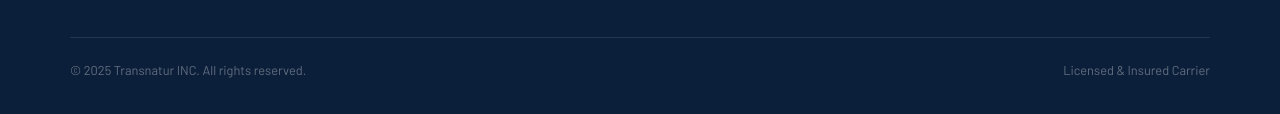
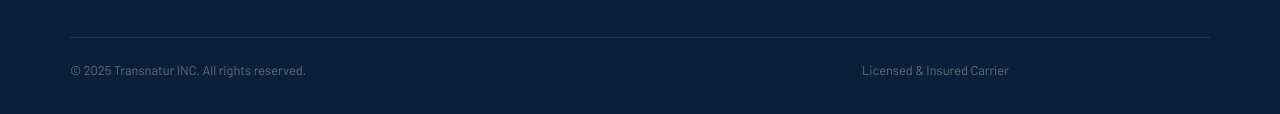
Before and after one commit to escobarte/landing-test, a plain HTML site: page mainpage.html in a window 1280 px wide. Shown: the part 3876-3990 px from the top of the page. Drawn offline with Linux system fonts and the light colour scheme.

Commit message:
resolved issue with footer

```diff
--- a/mainpage.html
+++ b/mainpage.html
@@ -491,13 +491,15 @@
       margin: 40px auto 0;
       padding-top: 24px;
       border-top: 1px solid rgba(255,255,255,0.1);
-      display: flex;
-      justify-content: space-between;
+      display: grid;
+      grid-template-columns: 1fr 1fr 1fr;
+      gap: 48px;
       align-items: center;
       font-size: 0.8rem;
       color: rgba(255,255,255,0.35);
-      flex-wrap: wrap;
-      gap: 8px;
+    }
+    .footer-bottom span:first-child {
+      grid-column: 1 / 3;
     }
 
     /* ── RESPONSIVE ── */
@@ -506,6 +508,8 @@
       .fleet-inner,
       .req-inner { grid-template-columns: 1fr; gap: 36px; }
       .footer-inner { grid-template-columns: 1fr; gap: 32px; }
+      .footer-bottom { grid-template-columns: 1fr; gap: 8px; }
+      .footer-bottom span:first-child { grid-column: 1; }
       .benefits-grid { grid-template-columns: repeat(2, 1fr); }
       .why-grid { grid-template-columns: 1fr; }
       .req-cta-box { padding: 32px 24px; }
```
